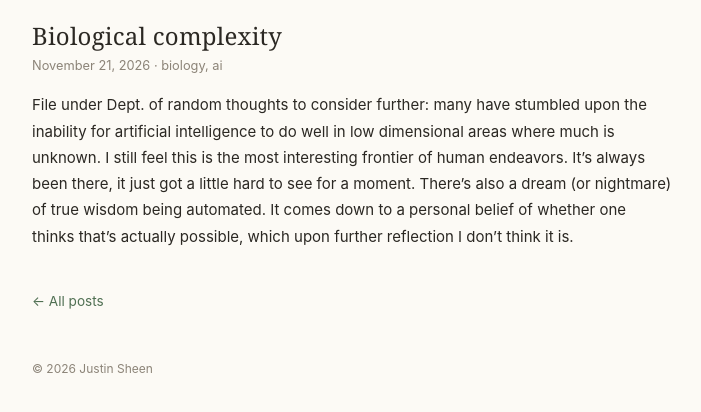
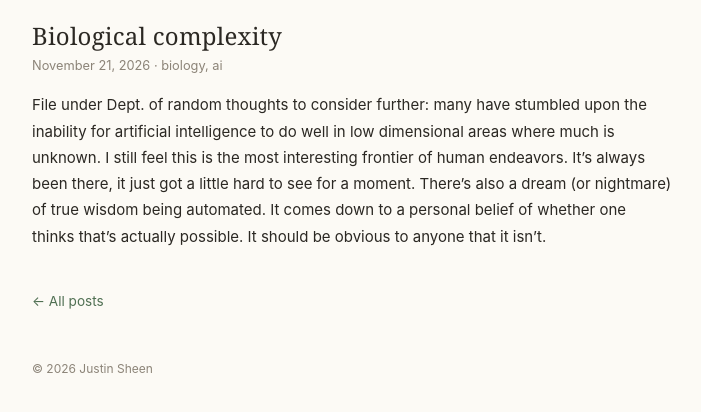
Before and after one commit to jsheen/jsheen.github.io, a Jekyll site: the page built from _posts/2026-11-21-biological-complexity.md, in a window 1280 px wide. Shown: the top 412 px of the page, without its empty margins (288-989 px from the left). Built offline with Jekyll 4.4.1, drawn with Linux system fonts in a browser that asks for light colours.

Commit message:
Reword last sentence of Biological complexity post
Co-Authored-By: Claude Opus 5.5 <noreply@anthropic.com>

```diff
--- a/_posts/2026-11-21-biological-complexity.md
+++ b/_posts/2026-11-21-biological-complexity.md
@@ -6,4 +6,4 @@ date: 2026-11-21 10:00:00 -0500
 tags: [biology, ai]
 ---
 
-File under Dept. of random thoughts to consider further: many have stumbled upon the inability for artificial intelligence to do well in low dimensional areas where much is unknown. I still feel this is the most interesting frontier of human endeavors. It's always been there, it just got a little hard to see for a moment. There's also a dream (or nightmare) of true wisdom being automated. It comes down to a personal belief of whether one thinks that's actually possible, which upon further reflection I don't think it is.
+File under Dept. of random thoughts to consider further: many have stumbled upon the inability for artificial intelligence to do well in low dimensional areas where much is unknown. I still feel this is the most interesting frontier of human endeavors. It's always been there, it just got a little hard to see for a moment. There's also a dream (or nightmare) of true wisdom being automated. It comes down to a personal belief of whether one thinks that's actually possible. It should be obvious to anyone that it isn't.
```
